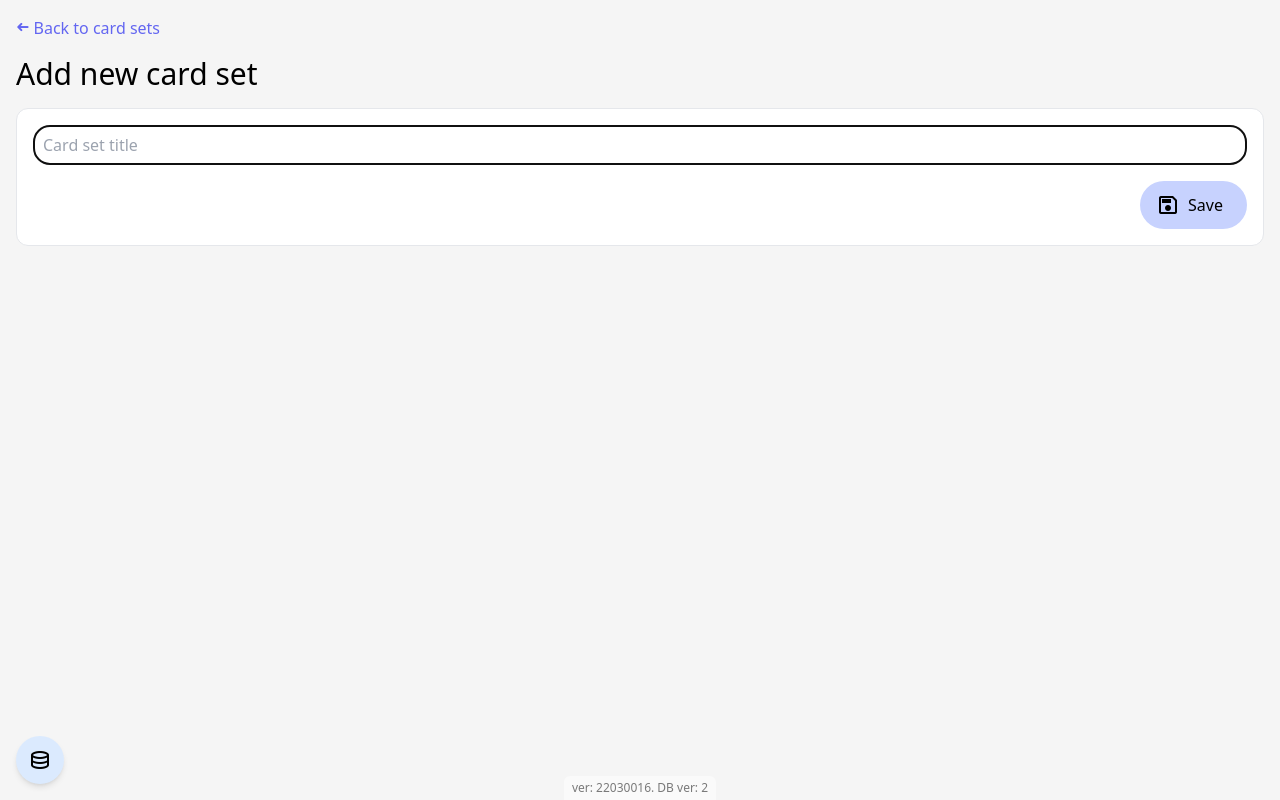
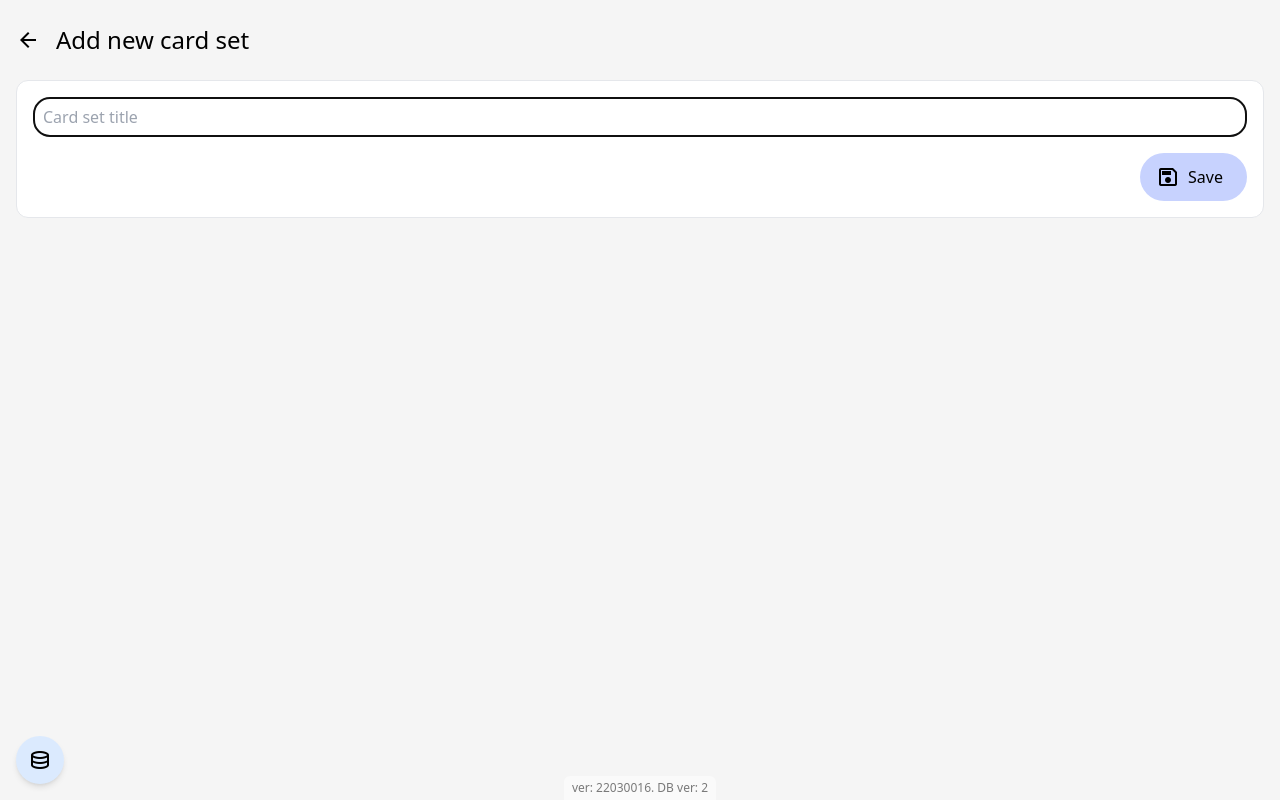
Before and after one commit to sumerokr/memorit-fork, a Vue app: page /sets/new in a window 1280 px wide. Built offline with nearby package versions, Linux system fonts and the light colour scheme.

Commit message:
card set actions refinement

```diff
--- a/src/views/CardSetView.vue
+++ b/src/views/CardSetView.vue
@@ -82,15 +82,15 @@ const onDelete = async () => {
         >
       </p>
 
-      <ul class="divide-y">
+      <ul class="bg-white rounded-2xl py-2 divide-y">
         <li>
           <RouterLink
             :to="{ name: 'cards', params: { cardSetId: props.cardSetId } }"
-            class="flex gap-1 py-2.5"
+            class="flex items-start gap-1 px-1 py-2.5"
           >
-            <IconButton icon="view_agenda" class="-ml-1" />
-            <div>
-              <h2>View cards</h2>
+            <IconButton icon="view_agenda" class="" />
+            <div class="py-0.5">
+              <h2 class="font-medium">View cards</h2>
               <p class="text-sm opacity-60">Review terms and definitions</p>
             </div>
           </RouterLink>
@@ -98,11 +98,11 @@ const onDelete = async () => {
         <li>
           <RouterLink
             :to="{ name: 'new-card', params: { cardSetId: props.cardSetId } }"
-            class="flex gap-1 py-2.5"
+            class="flex items-start gap-1 px-1 py-2.5"
           >
-            <IconButton icon="add" class="-ml-1" />
-            <div>
-              <h2>Add cards</h2>
+            <IconButton icon="add" class="" />
+            <div class="py-0.5">
+              <h2 class="font-medium">Add cards</h2>
               <p class="text-sm opacity-60">Add more cards to this Card set</p>
             </div>
           </RouterLink>
@@ -110,11 +110,11 @@ const onDelete = async () => {
         <li>
           <RouterLink
             :to="{ name: 'study', params: { cardSetId: props.cardSetId } }"
-            class="flex gap-1 py-2.5"
+            class="flex items-start gap-1 px-1 py-2.5"
           >
-            <IconButton icon="school" class="-ml-1" />
-            <div>
-              <h2>Study</h2>
+            <IconButton icon="school" class="" />
+            <div class="py-0.5">
+              <h2 class="font-medium">Study</h2>
               <p class="text-sm opacity-60">
                 Use the interval repetition technique
               </p>
--- a/src/views/CreateCardSetView.vue
+++ b/src/views/CreateCardSetView.vue
@@ -5,6 +5,7 @@ import type { CardSetV2 } from "@/domain/card-set";
 import { createCardSetUC } from "@/application/create-card-set";
 import { useAsyncState } from "@vueuse/core";
 import CardSetForm from "@/components/CardSetForm.vue";
+import RouterLinkIconButton from "@/components/RouterLinkIconButton.vue";
 
 const title = ref("");
 const createdCardSets = ref<
@@ -46,14 +47,15 @@ const onSubmit = async () => {
 
 <template>
   <div class="flex flex-col flex-grow p-4 bg-neutral-100">
-    <p class="mb-4">
-      <RouterLink :to="{ name: 'sets' }" class="text-indigo-500"
-        ><span class="inline-block rotate-180">➜</span> Back to card
-        sets</RouterLink
+    <div class="flex items-center mb-4">
+      <RouterLinkIconButton
+        icon="arrow_back"
+        class="-ml-3 mr-1"
+        :to="{ name: 'sets' }"
+        >Back</RouterLinkIconButton
       >
-    </p>
-
-    <h1 class="text-3xl mb-4">Add new card set</h1>
+      <h1 class="text-2xl">Add new card set</h1>
+    </div>
 
     <CardSetForm
       v-model:title.trim="title"
--- a/src/views/UpdateCardSetView.vue
+++ b/src/views/UpdateCardSetView.vue
@@ -5,6 +5,7 @@ import { updateCardSetUC } from "@/application/update-card-set";
 import { useAsyncState } from "@vueuse/core";
 import { useRouter } from "vue-router";
 import CardSetForm from "@/components/CardSetForm.vue";
+import RouterLinkIconButton from "@/components/RouterLinkIconButton.vue";
 
 type Props = {
   cardSetId: string;
@@ -49,16 +50,15 @@ const onSubmit = async () => {
 
 <template>
   <div class="flex flex-col flex-grow p-4 bg-neutral-100">
-    <p class="mb-4">
-      <RouterLink
+    <div class="flex items-center mb-4">
+      <RouterLinkIconButton
+        icon="arrow_back"
+        class="-ml-3 mr-1"
         :to="{ name: 'set', params: { cardSetId } }"
-        class="text-indigo-500"
-        ><span class="inline-block rotate-180">➜</span> Back to card
-        set</RouterLink
+        >Back</RouterLinkIconButton
       >
-    </p>
-
-    <h1 class="text-3xl mb-4">Edit card set</h1>
+      <h1 class="text-2xl">Edit card set</h1>
+    </div>
 
     <div v-if="isGetCardSetLoading">Loading...</div>
 
```
